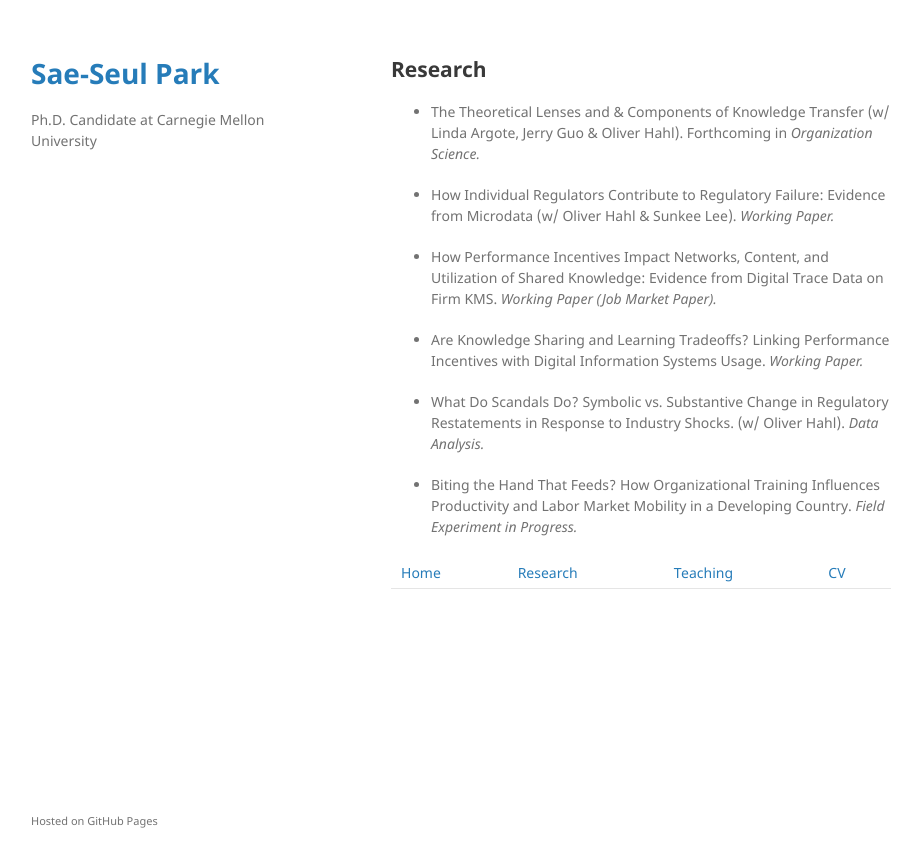
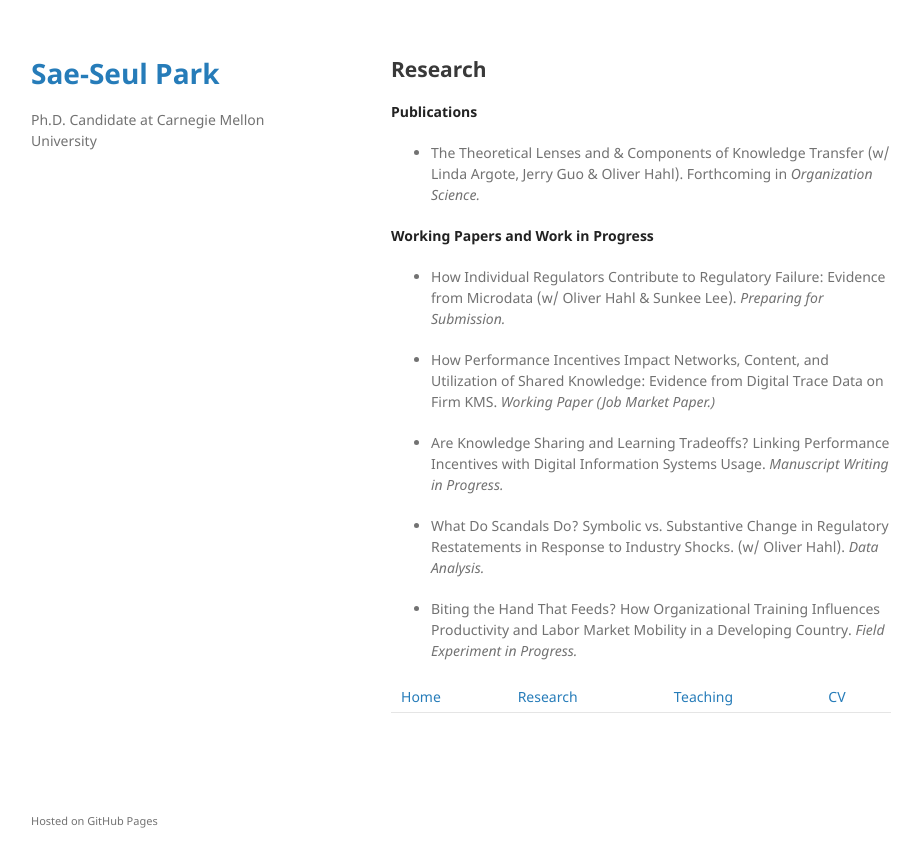
Before and after one commit to saepark/saepark.github.io, a Jekyll site: the page built from research.md, in a window 1280 px wide. Shown: the top 867 px of the page, without its empty margins (179-1101 px from the left). Built offline with Jekyll 4.4.1, drawn with Linux system fonts in a browser that asks for light colours; our own code applies the rules of GitHub Pages for plain Markdown files.

Commit message:
Update research.md

```diff
--- a/research.md
+++ b/research.md
@@ -4,13 +4,15 @@ layout: default
 
 ## Research
 
+**Publications**
 * The Theoretical Lenses and & Components of Knowledge Transfer (w/ Linda Argote, Jerry Guo & Oliver Hahl). Forthcoming in _Organization Science._
 
-* How Individual Regulators Contribute to Regulatory Failure: Evidence from Microdata (w/ Oliver Hahl & Sunkee Lee). _Working Paper._
+**Working Papers and Work in Progress**
+* How Individual Regulators Contribute to Regulatory Failure: Evidence from Microdata (w/ Oliver Hahl & Sunkee Lee). _Preparing for Submission._
 
-* How Performance Incentives Impact Networks, Content, and Utilization of Shared Knowledge: Evidence from Digital Trace Data on Firm KMS. _Working Paper (Job Market Paper)._
+* How Performance Incentives Impact Networks, Content, and Utilization of Shared Knowledge: Evidence from Digital Trace Data on Firm KMS. _Working Paper (Job Market Paper.)_
 
-* Are Knowledge Sharing and Learning Tradeoffs? Linking Performance Incentives with Digital Information Systems Usage. _Working Paper._
+* Are Knowledge Sharing and Learning Tradeoffs? Linking Performance Incentives with Digital Information Systems Usage. _Manuscript Writing in Progress._
 
 * What Do Scandals Do? Symbolic vs. Substantive Change in Regulatory Restatements in Response to Industry Shocks. (w/ Oliver Hahl). _Data Analysis._
 
```
